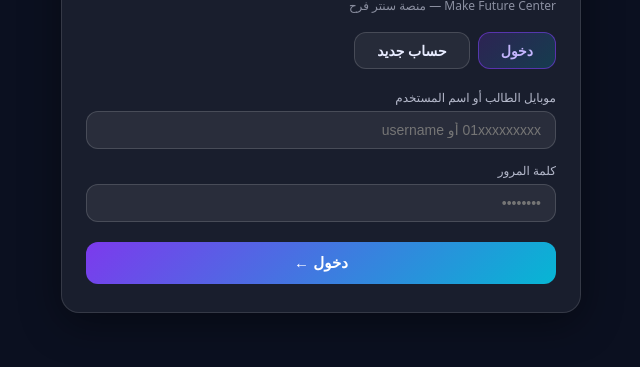
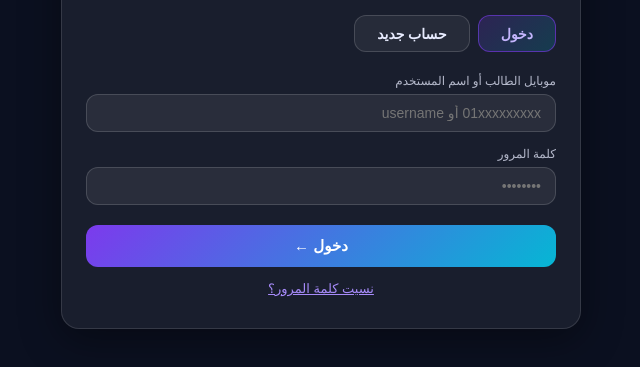
Before and after one commit to mazn74793-png/Centerfuture, a website: page login.html in a window 1280 px wide. Shown: the part 291-658 px from the top of the page, without its empty margins (319-959 px from the left). Drawn offline with Linux system fonts and the light colour scheme.

Commit message:
Update login.html

```diff
--- a/login.html
+++ b/login.html
@@ -116,6 +116,7 @@
       <input type="password" id="loginPass" placeholder="••••••••" autocomplete="current-password">
     </div>
     <button class="btn" id="btnLogin" onclick="login()">دخول ←</button>
+    <button type="button" onclick="forgotPassword()" style="margin-top:10px;width:100%;cursor:pointer;border:none;background:none;color:#a78bfa;font-size:13px;text-decoration:underline;padding:4px">نسيت كلمة المرور؟</button>
   </div>
 
   <!-- SIGNUP -->
@@ -246,6 +247,16 @@ async function login(){
     else location.href = "student.html";
   }, 700);
 }
+
+function forgotPassword(){
+  const phone = document.getElementById("loginValue").value.trim();
+  const text = encodeURIComponent(
+    phone && /^01[0-9]{9}$/.test(phone)
+      ? `مرحباً، نسيت كلمة المرور - Make Future\nرقم موبايلي: ${phone}\nأرجو مساعدتي في إعادة تعيين كلمة المرور 🙏`
+      : `مرحباً، نسيت كلمة المرور - Make Future\nأرجو مساعدتي في إعادة تعيين كلمة المرور 🙏`
+  );
+  window.open(`https://wa.me/201210575530?text=${text}`, "_blank");
+}
 </script>
 </body>
 </html>
```
